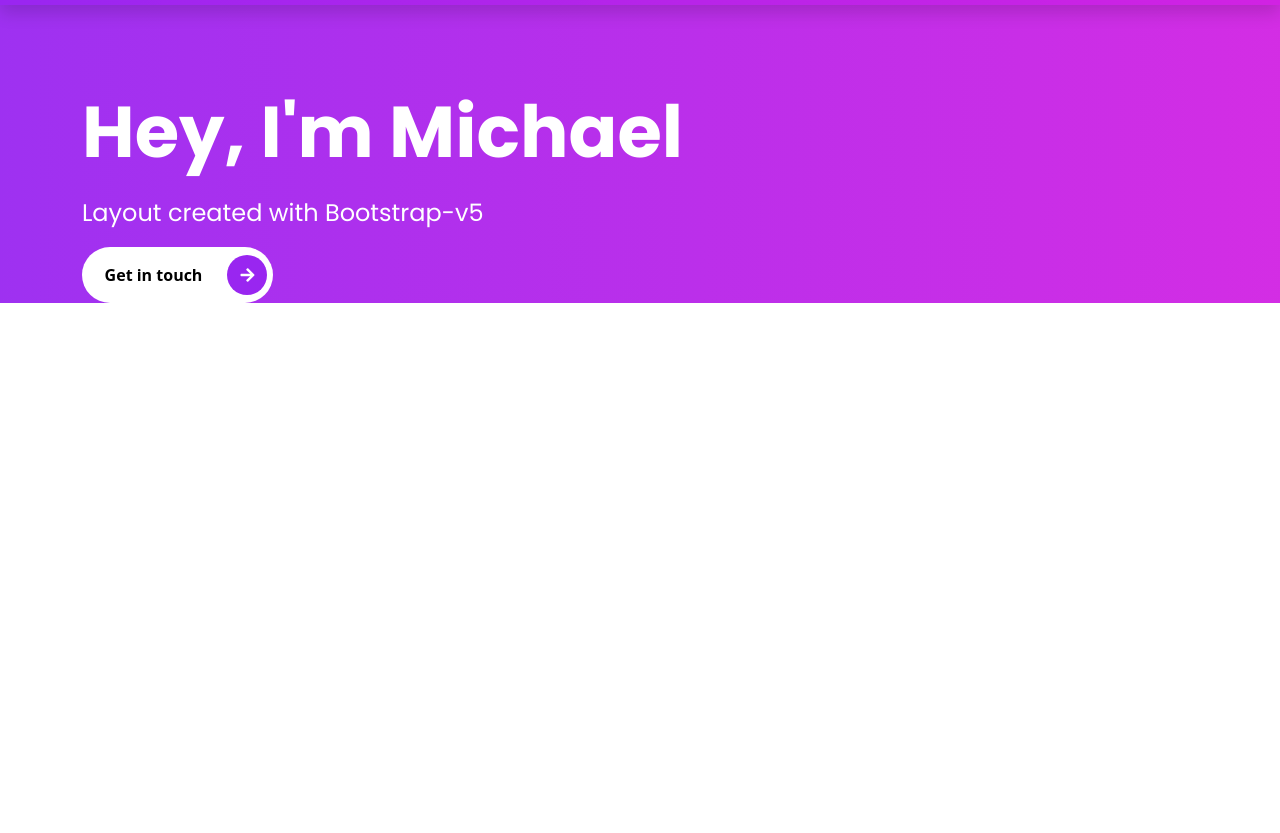
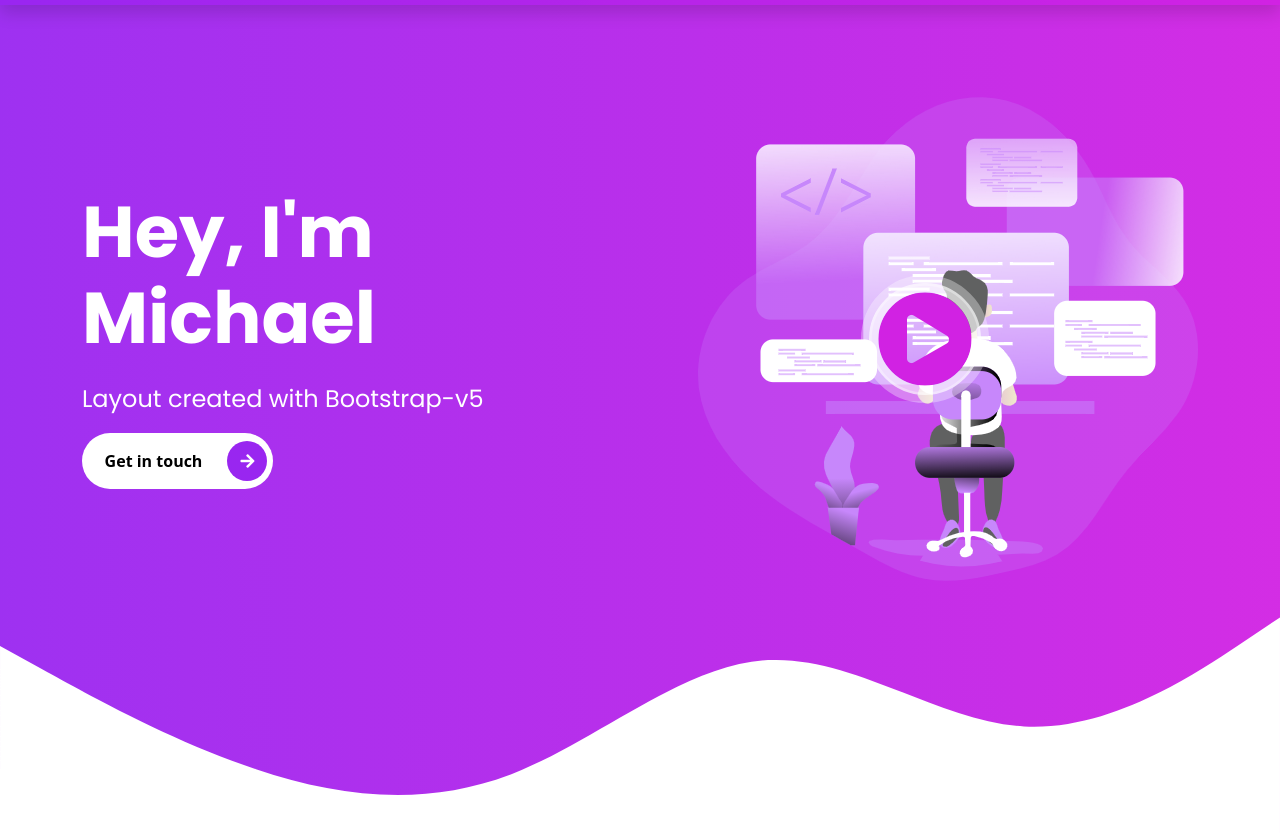
Before and after one commit to WeeMick/bootstrap5, a website: page index.html in a window 1280 px wide. Shown: the part 71-904 px from the top of the page. Before the commit the page ends 800 px from the top, so only its background shows below. Drawn offline with nearby package versions, Linux system fonts and the light colour scheme.

Commit message:
completed up to 1hr 46 in video

```diff
--- a/index.html
+++ b/index.html
@@ -50,12 +50,14 @@
         </div>
       </div>
     </nav>
+    <!-- END OF NAVBAR SECTION -->
 
 <!-- START THE INTRO SECTION -->
 <section id="home" class="intro-section">
   <div class="container">
     <div class="row align-items-center text-white">
-      <div class="col-md6 intros">
+      <!-- START INTRO CONTENT -->
+      <div class="col-md-6 intros">
         <h1 class="display-2">
           <span class="display-2--intro">Hey, I'm Michael</span>
           <span class="display-2--description lh-base">Layout created with Bootstrap-v5</span>
@@ -66,9 +68,23 @@
           </span>
         </button>
       </div>
-      <div class="col-md6 intros"></div>
+      <!-- START THE CONTENTS -->
+      <div class="col-md-6 intros text-end">
+        <div class="video-box">
+          <img src="../assets/images/art/intro-section-illustration.png" alt="video illustration" class="img-fluid">
+          <a href="#" class="position-absolute top-50 start-50 translate-middle">
+            <span>
+              <i class="fas fa-play-circle"></i>
+            </span>
+            <span class="border-animation border-animation--border-1"></span>
+            <span class="border-animation border-animation--border-2"></span>
+          </a>
+
+        </div>
+      </div>
     </div>
   </div>
+  <svg xmlns="http://www.w3.org/2000/svg" viewBox="0 0 1440 320"><path fill="#fff" fill-opacity="1" d="M0,64L48,90.7C96,117,192,171,288,202.7C384,235,480,245,576,208C672,171,768,85,864,80C960,75,1056,149,1152,154.7C1248,160,1344,96,1392,64L1440,32L1440,320L1392,320C1344,320,1248,320,1152,320C1056,320,960,320,864,320C768,320,672,320,576,320C480,320,384,320,288,320C192,320,96,320,48,320L0,320Z"></path></svg>
 </section>
 <!-- END OF INTRO SECTION -->
 
--- a/scss/components/_animations.scss
+++ b/scss/components/_animations.scss
@@ -0,0 +1,14 @@
+//  PULSE BORDER
+
+@keyframes pulse-border {
+  0% {
+    transform: scale(1);
+    opacity: 1;
+  }
+
+  100% {
+    transform: scale(1.5);
+    opacity: 0;
+  }
+
+}
--- a/scss/components/_mixins.scss
+++ b/scss/components/_mixins.scss
@@ -4,3 +4,12 @@
 @mixin gradient {
   background: linear-gradient(to right, rgba(custom.$primary, 0.95), rgba(custom.$secondary, 0.95));
 }
+
+//  ABSOLUTE CENTER
+@mixin absoluteCenter {
+  position: absolute;
+  top: 50%;
+  left: 50%;
+  transform: translateY(-50%, -50%);
+
+}
--- a/scss/sections/_intro-section.scss
+++ b/scss/sections/_intro-section.scss
@@ -1,9 +1,53 @@
+
 @use '../custom' as *;
 @use '../components/mixins' as *;
 
 .intro-section {
-  @include gradient;
-  padding: 10rem 0 0 0;
-  width: 100%;
-  height: 100%;
+    @include gradient;
+    padding: 10rem 0 0 0;
+    width: 100%;
+    height: 100%;
 }
+
+.intros {
+
+
+    .video-box {
+        position: relative;
+
+
+        a {
+            // @include absoluteCenter;
+
+            span {
+
+
+                i {
+
+                    font-size: 6rem;
+                    color: $secondary;
+
+                }
+            }
+        }
+    }
+}
+
+.border-animation {
+  position: absolute;
+  top: 0;
+  left: 0;
+  width: 6rem;
+  height: 6rem;
+  border: 0.55rem solid $white;
+  border-radius: 50%;
+  animation: pulse-border 1.5s linear infinite;
+
+  &--border-1{
+    animation-delay: 1s;
+  }
+  &--border-2 {
+    animation-delay: 1.5s;
+
+  }
+}
```
Also changed, not shown: assets/css/style.css, assets/images/art/intro-section-illustration.png (added), 1 other file.
